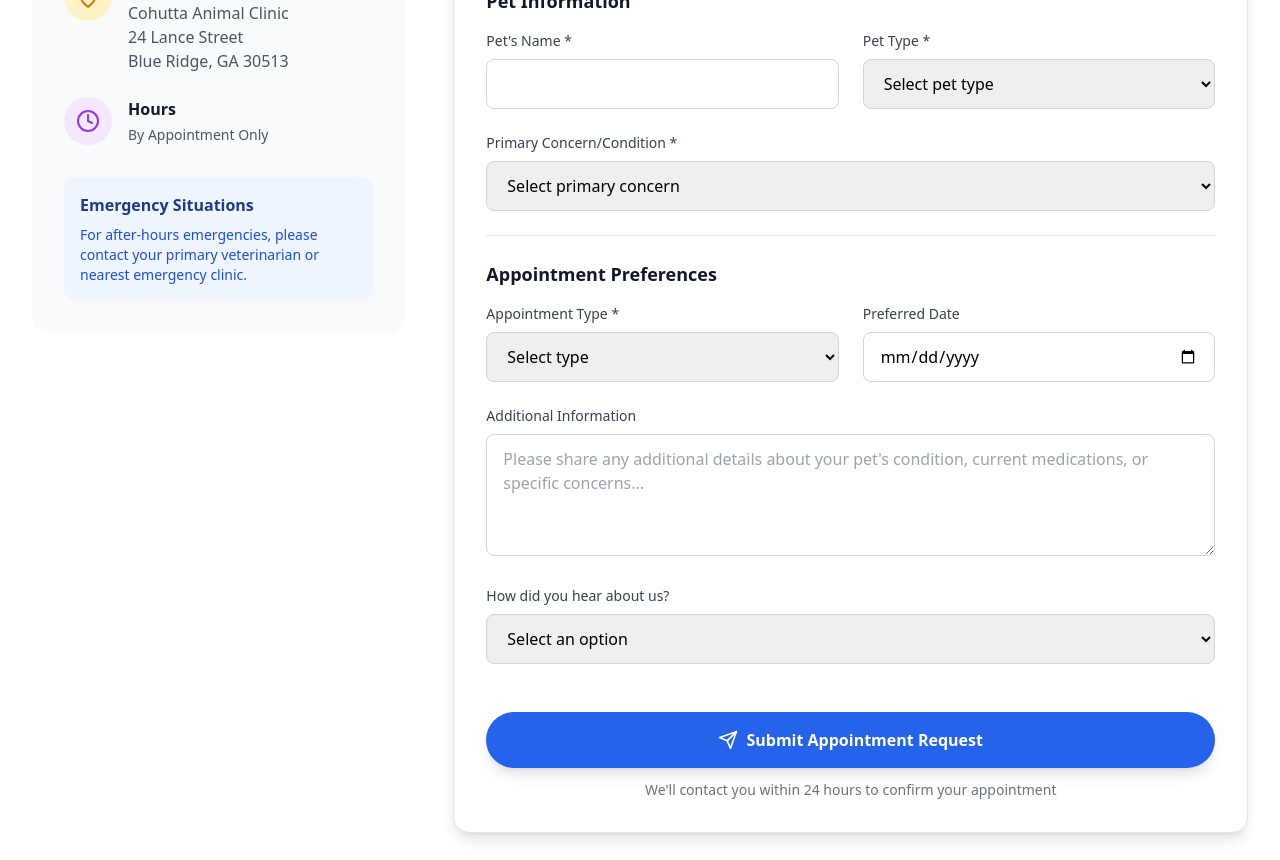
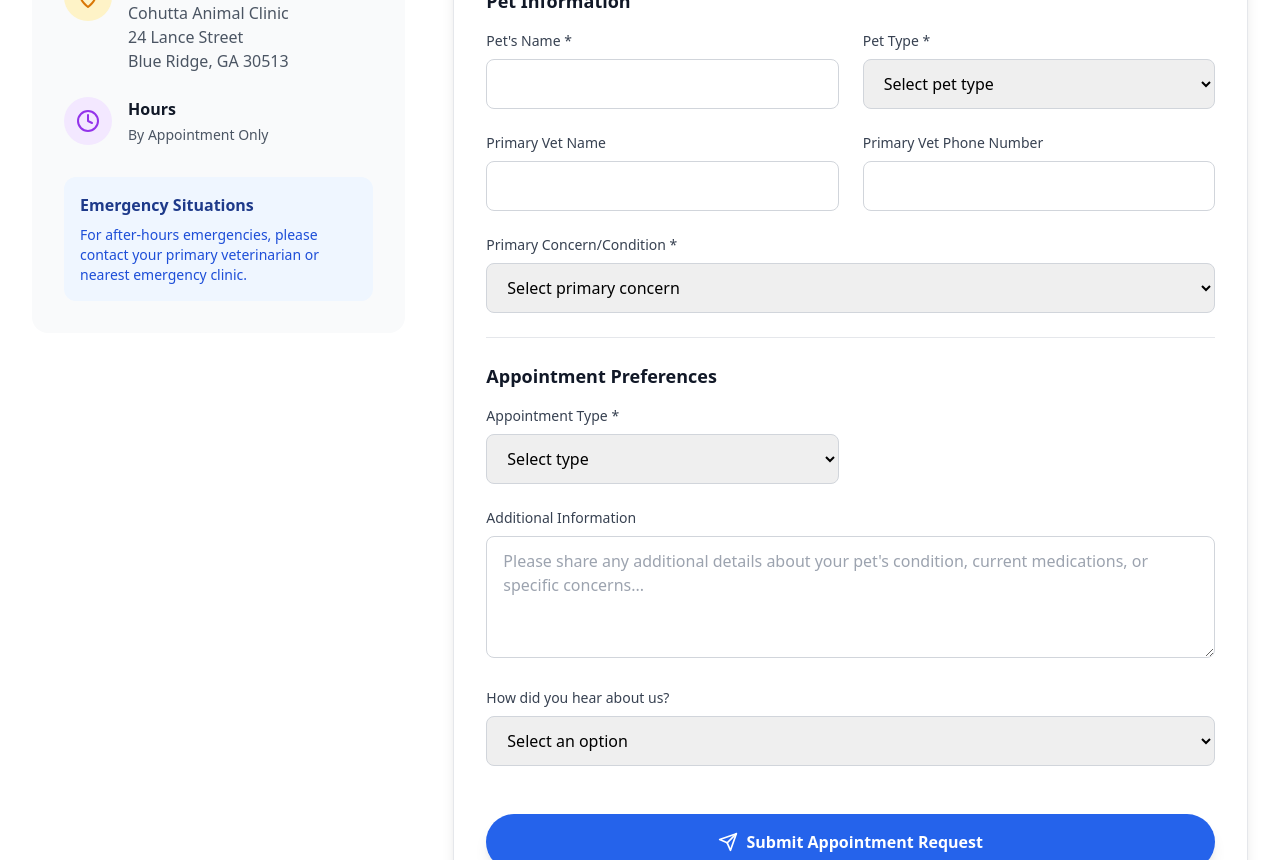
Before and after one commit to DrJackson-PawPowerRehab/pawpowerrehab2, a React (Vite) app: page /contact in a window 1280 px wide. Shown: the part 860-1720 px from the top of the page. Built offline with nearby package versions, Linux system fonts and the light colour scheme.

Commit message:
update form

```diff
--- a/src/components/Navigation.tsx
+++ b/src/components/Navigation.tsx
@@ -10,7 +10,7 @@ const Navigation = () => {
     { path: "/", label: "Home" },
     { path: "/about", label: "About" },
     { path: "/services", label: "Services" },
-    { path: "/blog", label: "Blog" },
+    // { path: "/blog", label: "Blog" },
     { path: "/faq", label: "FAQ" },
     { path: "/contact", label: "Contact" },
   ];
--- a/src/pages/ContactPage.tsx
+++ b/src/pages/ContactPage.tsx
@@ -1,5 +1,13 @@
 import React, { useState } from "react";
-import { Phone, Mail, MapPin, Clock, Send, CheckCircle, AlertCircle } from "lucide-react";
+import {
+  Phone,
+  Mail,
+  MapPin,
+  Clock,
+  Send,
+  CheckCircle,
+  AlertCircle,
+} from "lucide-react";
 import { CONTACT_INFO } from "../config/constants";
 
 const ContactPage = () => {
@@ -9,11 +17,11 @@ const ContactPage = () => {
     email: "",
     phone: "",
     petName: "",
+    primaryVetName: "",
+    primaryVetNumber: "",
     petType: "",
     concern: "",
     appointmentType: "",
-    preferredDate: "",
-    preferredTime: "",
     message: "",
     hearAboutUs: "",
   });
@@ -41,10 +49,10 @@ const ContactPage = () => {
 
     try {
       console.log("Submitting form data:", formData);
-      const response = await fetch('/.netlify/functions/send-email', {
-        method: 'POST',
+      const response = await fetch("/.netlify/functions/send-email", {
+        method: "POST",
         headers: {
-          'Content-Type': 'application/json',
+          "Content-Type": "application/json",
         },
         body: JSON.stringify(formData),
       });
@@ -54,13 +62,19 @@ const ContactPage = () => {
         result = await response.json();
       } catch (err: unknown) {
         console.error("Error parsing JSON response:", err);
-        throw new Error(`Failed to parse response: ${err instanceof Error ? err.message : 'Unknown error'}`);
+        throw new Error(
+          `Failed to parse response: ${err instanceof Error ? err.message : "Unknown error"}`
+        );
       }
 
       console.log("Response from server:", result);
 
       if (!response.ok) {
-        throw new Error(result?.details || result?.error || 'Failed to send appointment request');
+        throw new Error(
+          result?.details ||
+            result?.error ||
+            "Failed to send appointment request"
+        );
       }
 
       setIsSubmitted(true);
@@ -74,18 +88,20 @@ const ContactPage = () => {
           email: "",
           phone: "",
           petName: "",
+          primaryVetName: "",
+          primaryVetNumber: "",
           petType: "",
           concern: "",
           appointmentType: "",
-          preferredDate: "",
-          preferredTime: "",
           message: "",
           hearAboutUs: "",
         });
       }, 3000);
     } catch (error) {
-      console.error('Error submitting form:', error);
-      setSubmitError(error instanceof Error ? error.message : 'An unknown error occurred');
+      console.error("Error submitting form:", error);
+      setSubmitError(
+        error instanceof Error ? error.message : "An unknown error occurred"
+      );
     } finally {
       setIsSubmitting(false);
     }
@@ -93,9 +109,9 @@ const ContactPage = () => {
 
   if (isSubmitted) {
     return (
-      <div className="flex justify-center items-center pt-20 min-h-screen bg-gradient-to-br from-blue-50 to-emerald-50">
-        <div className="p-12 max-w-md text-center bg-white rounded-2xl shadow-xl">
-          <div className="p-4 mx-auto mb-6 bg-emerald-100 rounded-full w-fit">
+      <div className="flex items-center justify-center min-h-screen pt-20 bg-gradient-to-br from-blue-50 to-emerald-50">
+        <div className="max-w-md p-12 text-center bg-white shadow-xl rounded-2xl">
+          <div className="p-4 mx-auto mb-6 rounded-full bg-emerald-100 w-fit">
             <CheckCircle className="w-12 h-12 text-emerald-600" />
           </div>
           <h2 className="mb-4 text-2xl font-bold text-gray-900">Thank You!</h2>
@@ -123,7 +139,7 @@ const ContactPage = () => {
             <h1 className="mb-6 text-4xl font-bold text-gray-900 lg:text-5xl">
               Contact & Request Appointment
             </h1>
-            <p className="mx-auto max-w-3xl text-xl leading-relaxed text-gray-600">
+            <p className="max-w-3xl mx-auto text-xl leading-relaxed text-gray-600">
               Ready to start your pet's healing journey? Schedule a consultation
               with our expert team or get in touch with any questions.
             </p>
@@ -152,7 +168,10 @@ const ContactPage = () => {
                         Phone
                       </h3>
                       <p className="text-gray-600">
-                        <a href={CONTACT_INFO.PHONE.HREF} className="hover:underline">
+                        <a
+                          href={CONTACT_INFO.PHONE.HREF}
+                          className="hover:underline"
+                        >
                           {CONTACT_INFO.PHONE.DISPLAY}
                         </a>
                       </p>
@@ -161,7 +180,7 @@ const ContactPage = () => {
                   </div>
 
                   <div className="flex items-start space-x-4">
-                    <div className="p-3 bg-emerald-100 rounded-full">
+                    <div className="p-3 rounded-full bg-emerald-100">
                       <Mail className="w-6 h-6 text-emerald-600" />
                     </div>
                     <div>
@@ -190,7 +209,7 @@ const ContactPage = () => {
                   </div>
 
                   <div className="flex items-start space-x-4">
-                    <div className="p-3 bg-amber-100 rounded-full">
+                    <div className="p-3 rounded-full bg-amber-100">
                       <MapPin className="w-6 h-6 text-amber-600" />
                     </div>
                     <div>
@@ -212,7 +231,9 @@ const ContactPage = () => {
                         >
                           {CONTACT_INFO.ADDRESS.STREET}
                           <br />
-                          {CONTACT_INFO.ADDRESS.CITY}, {CONTACT_INFO.ADDRESS.STATE} {CONTACT_INFO.ADDRESS.ZIP}
+                          {CONTACT_INFO.ADDRESS.CITY},{" "}
+                          {CONTACT_INFO.ADDRESS.STATE}{" "}
+                          {CONTACT_INFO.ADDRESS.ZIP}
                         </a>
                       </p>
                     </div>
@@ -247,7 +268,7 @@ const ContactPage = () => {
 
             {/* Appointment Form */}
             <div id="appointment-section" className="lg:col-span-2">
-              <div className="p-8 bg-white rounded-2xl border border-gray-200 shadow-lg">
+              <div className="p-8 bg-white border border-gray-200 shadow-lg rounded-2xl">
                 <h2 className="mb-8 text-2xl font-bold text-gray-900">
                   Request an Appointment
                 </h2>
@@ -338,7 +359,7 @@ const ContactPage = () => {
                       Pet Information
                     </h3>
 
-                    <div className="grid grid-cols-1 gap-6 md:grid-cols-2">
+                    <div className="grid grid-cols-1 gap-6 mb-6 md:grid-cols-2">
                       <div>
                         <label
                           htmlFor="petName"
@@ -379,6 +400,43 @@ const ContactPage = () => {
                       </div>
                     </div>
 
+                    <div className="grid grid-cols-1 gap-6 md:grid-cols-2">
+                      <div>
+                        <label
+                          htmlFor="primaryVetName"
+                          className="block mb-2 text-sm font-medium text-gray-700"
+                        >
+                          Primary Vet Name
+                        </label>
+                        <input
+                          type="text"
+                          id="primaryVetName"
+                          name="primaryVetName"
+                          required
+                          value={formData.primaryVetName}
+                          onChange={handleInputChange}
+                          className="w-full px-4 py-3 border border-gray-300 rounded-lg focus:ring-2 focus:ring-blue-500 focus:border-blue-500 outline-none h-[50px]"
+                        />
+                      </div>
+                      <div>
+                        <label
+                          htmlFor="petType"
+                          className="block mb-2 text-sm font-medium text-gray-700"
+                        >
+                          Primary Vet Phone Number
+                        </label>
+                        <input
+                          type="tel"
+                          id="primaryVetNumber"
+                          name="primaryVetNumber"
+                          required
+                          value={formData.primaryVetNumber}
+                          onChange={handleInputChange}
+                          className="w-full px-4 py-3 border border-gray-300 rounded-lg focus:ring-2 focus:ring-blue-500 focus:border-blue-500 outline-none h-[50px]"
+                        />
+                      </div>
+                    </div>
+
                     <div className="mt-6">
                       <label
                         htmlFor="concern"
@@ -405,7 +463,7 @@ const ContactPage = () => {
                         <option value="injury">Injury/Trauma</option>
                         <option value="mobility">Mobility Issues</option>
                         <option value="pain-management">Pain Management</option>
-                        <option value="pain-management">Neurological</option>
+                        <option value="neurological">Neurological</option>
                         <option value="other">Other</option>
                       </select>
                     </div>
@@ -417,7 +475,7 @@ const ContactPage = () => {
                       Appointment Preferences
                     </h3>
 
-                    <div className="grid grid-cols-1 gap-6 justify-center md:grid-cols-2">
+                    <div className="grid justify-center grid-cols-1 gap-6 md:grid-cols-2">
                       <div className="flex flex-col">
                         <label
                           htmlFor="appointmentType"
@@ -442,22 +500,6 @@ const ContactPage = () => {
                           <option value="follow-up">Follow-up Visit</option>
                         </select>
                       </div>
-                      <div className="flex flex-col">
-                        <label
-                          htmlFor="preferredDate"
-                          className="block mb-2 text-sm font-medium text-gray-700"
-                        >
-                          Preferred Date
-                        </label>
-                        <input
-                          type="date"
-                          id="preferredDate"
-                          name="preferredDate"
-                          value={formData.preferredDate}
-                          onChange={handleInputChange}
-                          className="w-full px-4 py-3 border border-gray-300 rounded-lg focus:ring-2 focus:ring-blue-500 focus:border-blue-500 outline-none h-[50px]"
-                        />
-                      </div>
                     </div>
                   </div>
 
@@ -476,7 +518,7 @@ const ContactPage = () => {
                       value={formData.message}
                       onChange={handleInputChange}
                       placeholder="Please share any additional details about your pet's condition, current medications, or specific concerns..."
-                      className="px-4 py-3 w-full rounded-lg border border-gray-300 outline-none focus:ring-2 focus:ring-blue-500 focus:border-blue-500"
+                      className="w-full px-4 py-3 border border-gray-300 rounded-lg outline-none focus:ring-2 focus:ring-blue-500 focus:border-blue-500"
                     ></textarea>
                   </div>
 
@@ -492,7 +534,7 @@ const ContactPage = () => {
                       name="hearAboutUs"
                       value={formData.hearAboutUs}
                       onChange={handleInputChange}
-                      className="px-4 py-3 w-full rounded-lg border border-gray-300 outline-none focus:ring-2 focus:ring-blue-500 focus:border-blue-500"
+                      className="w-full px-4 py-3 border border-gray-300 rounded-lg outline-none focus:ring-2 focus:ring-blue-500 focus:border-blue-500"
                     >
                       <option value="">Select an option</option>
                       <option value="veterinarian">
@@ -510,12 +552,15 @@ const ContactPage = () => {
                   {submitError && (
                     <div className="p-4 mt-4 text-red-700 bg-red-100 rounded-lg">
                       <div className="flex items-center mb-2">
-                        <AlertCircle className="mr-2 w-5 h-5" />
-                        <span className="font-medium">Error sending appointment request</span>
+                        <AlertCircle className="w-5 h-5 mr-2" />
+                        <span className="font-medium">
+                          Error sending appointment request
+                        </span>
                       </div>
                       <p className="text-sm">{submitError}</p>
                       <p className="mt-2 text-sm">
-                        Please try again or contact us directly at {CONTACT_INFO.PHONE.DISPLAY}
+                        Please try again or contact us directly at{" "}
+                        {CONTACT_INFO.PHONE.DISPLAY}
                       </p>
                     </div>
                   )}
@@ -533,7 +578,7 @@ const ContactPage = () => {
                     >
                       {isSubmitting ? (
                         <>
-                          <span className="mr-2 w-5 h-5 rounded-full border-4 border-white animate-spin border-t-transparent"></span>
+                          <span className="w-5 h-5 mr-2 border-4 border-white rounded-full animate-spin border-t-transparent"></span>
                           <span>Sending Request...</span>
                         </>
                       ) : (
@@ -558,7 +603,7 @@ const ContactPage = () => {
       {/* Map & Directions */}
       <section className="py-20 bg-gray-50">
         <div className="px-4 mx-auto max-w-7xl sm:px-6 lg:px-8">
-          <div className="grid grid-cols-1 gap-12 items-center lg:grid-cols-2">
+          <div className="grid items-center grid-cols-1 gap-12 lg:grid-cols-2">
             <div>
               <h2 className="mb-6 text-3xl font-bold text-gray-900">
                 Clinic Location
@@ -578,7 +623,7 @@ const ContactPage = () => {
                   href={CONTACT_INFO.ADDRESS.GOOGLE_MAPS_URL}
                   target="_blank"
                   rel="noopener noreferrer"
-                  className="inline-flex items-center px-6 py-3 space-x-2 font-semibold text-white bg-blue-600 rounded-full transition-colors hover:bg-blue-700"
+                  className="inline-flex items-center px-6 py-3 space-x-2 font-semibold text-white transition-colors bg-blue-600 rounded-full hover:bg-blue-700"
                 >
                   <MapPin className="w-4 h-4" />
                   <span>Get Directions</span>
@@ -586,9 +631,9 @@ const ContactPage = () => {
               </div>
             </div>
 
-            <div className="flex justify-center items-center h-96 bg-gray-200 rounded-2xl">
+            <div className="flex items-center justify-center bg-gray-200 h-96 rounded-2xl">
               <div className="text-center">
-                <MapPin className="mx-auto mb-4 w-12 h-12 text-gray-400" />
+                <MapPin className="w-12 h-12 mx-auto mb-4 text-gray-400" />
                 <p className="text-gray-600">
                   Interactive map would be embedded here
                 </p>
```
Also changed, not shown: 1 other file (tests, documents, lock files or other folders).
